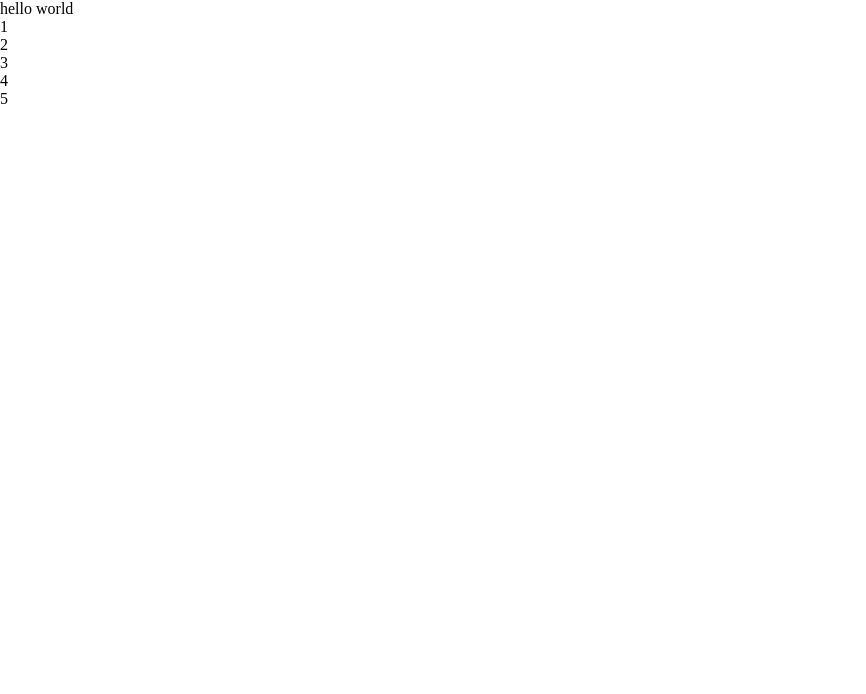
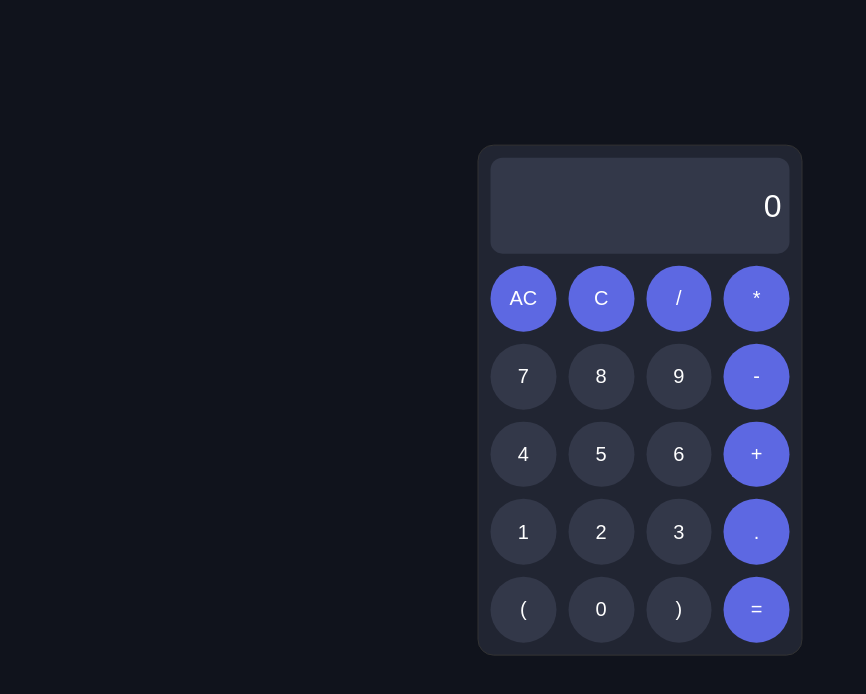
Before and after one commit to HamoJS/calculator, a plain HTML site: page index.html in a window 1280 px wide. Shown: the whole page, without its empty margins (0-866 px from the left). Drawn offline with Linux system fonts and the light colour scheme.

Commit message:
index.html

```diff
--- a/app.js
+++ b/app.js
@@ -0,0 +1,13 @@
+let display = document.getElementById('screen');
+
+const wipe = () => {
+    display.value = ''
+}
+
+const show = (n) => {
+    display.value += n;
+}
+
+const calc = () =>{
+    display.value = eval(display.value)
+}
--- a/index.html
+++ b/index.html
@@ -1,19 +1,42 @@
 <!DOCTYPE html>
 <html lang="en">
 <head>
+    <link rel="stylesheet" href="style.css">
     <script defer src="./app.js"></script>
-    <link rel="stylesheet" href="style.css">
     <meta charset="UTF-8">
     <meta http-equiv="X-UA-Compatible" content="IE=edge">
     <meta name="viewport" content="width=device-width, initial-scale=1.0">
     <title>Document</title>
 </head>
 <body>
-    <p>hello world</p>
-    <div>1</div>
-    <div>2</div>
-    <div>3</div>
-    <div>4</div>
-    <div>5</div>
+    <div class="calculator">
+        <input type="text" class="screen" id="screen" placeholder="0">
+
+        <button class="symbol" onclick="wipe()">AC</button>
+        <button class="symbol" onclick="wipe()">C</button>
+        <button class="symbol" onclick="show('/')">/</button>
+        <button class="symbol" onclick="show('*')">*</button>
+
+        <button class="number" onclick="show('7')">7</button>
+        <button class="number" onclick="show('8')">8</button>
+        <button class="number" onclick="show('9')">9</button>
+        <button class="symbol" onclick="show('-')">-</button>
+
+        <button class="number" onclick="show('4')">4</button>
+        <button class="number" onclick="show('5')">5</button>
+        <button class="number" onclick="show('6')">6</button>
+        <button class="symbol" onclick="show('+')">+</button>
+
+        <button class="number" onclick="show('1')">1</button>
+        <button class="number" onclick="show('2')">2</button>
+        <button class="number" onclick="show('3')">3</button>
+        <button class="symbol" onclick="show('.')">.</button>
+
+        <button class="number" onclick="show('(')">(</button>
+        <button class="number" onclick="show('0')">0</button>
+        <button class="number" onclick="show(')')">)</button>
+        <button class="symbol" onclick="calc('=')">=</button>
+
+    </div>
 </body>
 </html>
--- a/style.css
+++ b/style.css
@@ -3,3 +3,102 @@
     padding: 0;
     box-sizing: border-box;
 }
+
+*::before,
+*::after{
+    box-sizing: inherit;
+}
+
+html,
+body{
+    font-size: 16px;
+    font-family: sans-serif;
+    height: 100%;
+}
+
+body{
+    background: #10131c;
+    display: flex;
+    align-items: center;
+    justify-content: center;
+    -webkit-font-smoothing: antialiased;
+    -webkit-tap-highlight-color: transparent;
+}
+
+input{
+    border: none;
+    outline: none;
+}
+
+input:focus{
+    outline: none;
+}
+
+button{
+    border: none;
+    outline: none;
+    background: none;
+    cursor: pointer;
+}
+button:focus{
+    outline: none;
+}
+
+.calculator{
+    background: #212532;
+    display: grid;
+    grid-template-columns: repeat(4, 1fr);
+    gap: .75rem;
+    width: 325px;
+    border: 1px solid #333;
+    padding: .75rem;
+    border-radius: 1rem;
+    position: fixed;
+    top: 50%;
+    left: 50%;
+    transform: translate(-50%, -50%);
+}
+
+.screen{
+    grid-column: 1/5;
+    border-radius: .75rem;
+    font-size: 2rem;
+    height: 6rem;
+    color: #fff;
+    background: #333849;
+    text-align: end;
+    padding: .5rem;
+}
+
+::placeholder{
+    color: #fff;
+}
+
+.symbol,
+.number{
+    display: flex;
+    align-items: center;
+    justify-content: center;
+    text-align: center;
+    aspect-ratio: 1;
+    font-size: 1.25rem;
+    color: #fff;
+    border-radius: 50%;
+    transition: .15s ease;
+}
+
+.symbol{
+    background: #5d68e2;
+}
+
+.symbol:hover{
+    background: #4d55b1;
+}
+
+.number{
+    background: #333849;
+}
+
+.number:hover{
+    background: #333849ac;
+}
```
